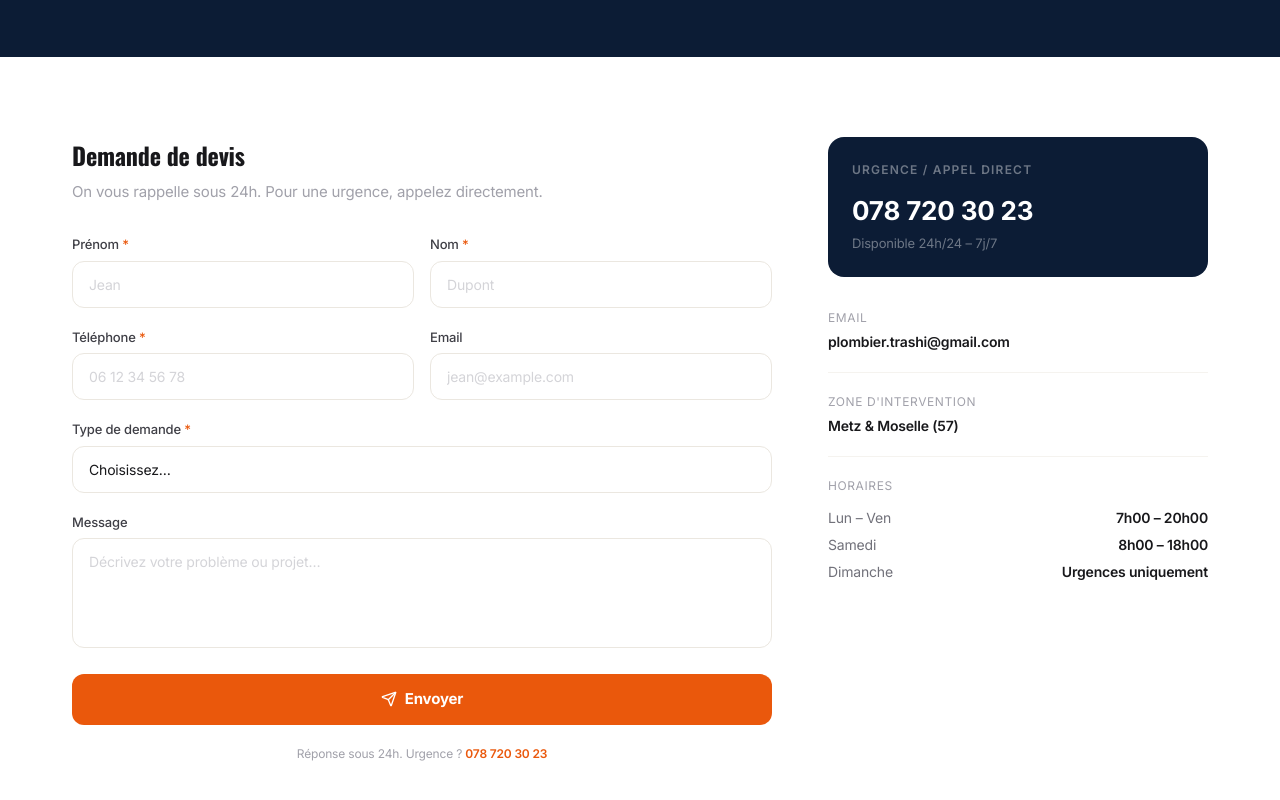
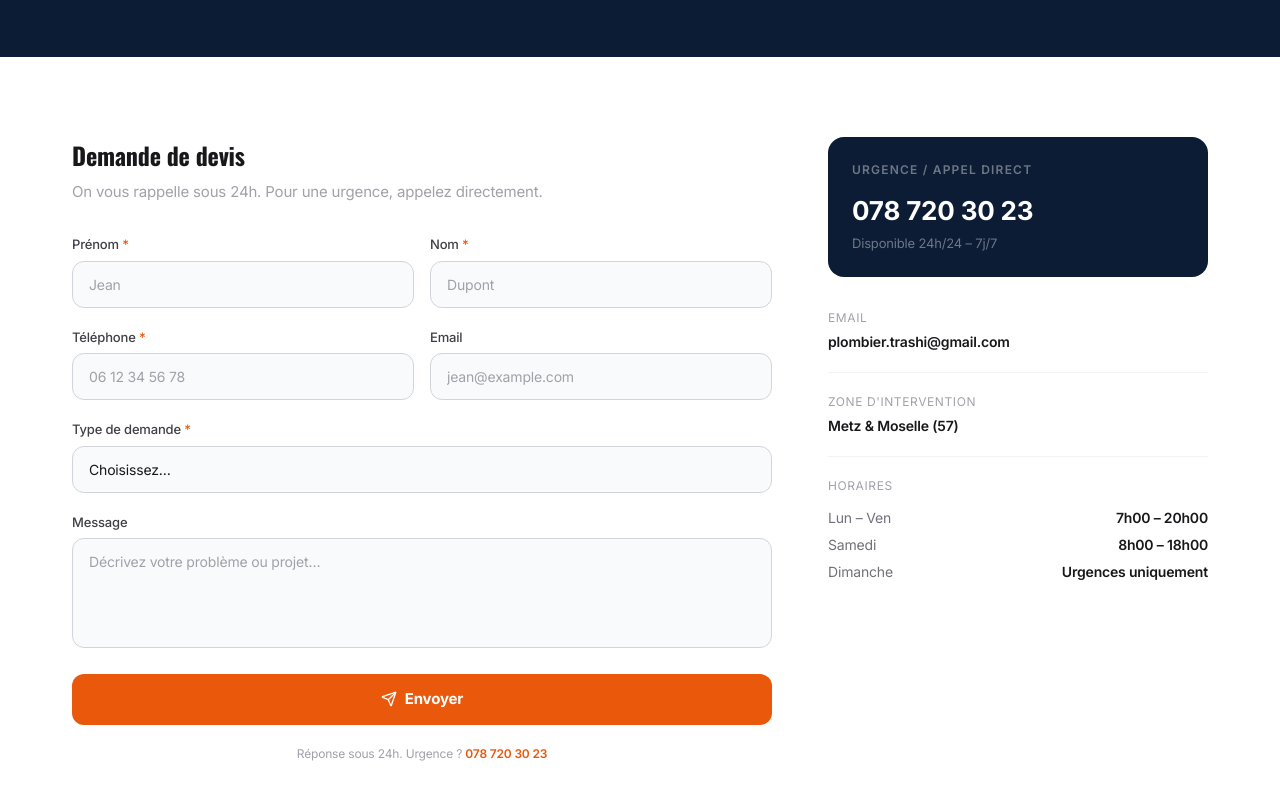
Before and after one commit to madebyaldo/trashi-plombier, a Next.js app: page /contact in a window 1280 px wide. Shown: the part 498-1298 px from the top of the page. Built offline with nearby package versions, Linux system fonts and the light colour scheme.

Commit message:
improve form field contrast and visibility

```diff
--- a/components/ui/contact-form.tsx
+++ b/components/ui/contact-form.tsx
@@ -94,7 +94,7 @@ export default function ContactForm() {
             onChange={handleChange}
             required
             placeholder="Jean"
-            className="w-full px-4 py-3 rounded-xl border border-sand-200 text-[14px] text-ink-900 placeholder:text-ink-300 focus:outline-none focus:border-[#EA580C] transition-colors bg-white"
+            className="w-full px-4 py-3 rounded-xl border border-[#d1d5db] text-[14px] text-ink-900 placeholder:text-ink-400 focus:outline-none focus:border-[#EA580C] transition-colors bg-[#f9fafb]"
           />
         </div>
         <div>
@@ -108,7 +108,7 @@ export default function ContactForm() {
             onChange={handleChange}
             required
             placeholder="Dupont"
-            className="w-full px-4 py-3 rounded-xl border border-sand-200 text-[14px] text-ink-900 placeholder:text-ink-300 focus:outline-none focus:border-[#EA580C] transition-colors bg-white"
+            className="w-full px-4 py-3 rounded-xl border border-[#d1d5db] text-[14px] text-ink-900 placeholder:text-ink-400 focus:outline-none focus:border-[#EA580C] transition-colors bg-[#f9fafb]"
           />
         </div>
       </div>
@@ -126,7 +126,7 @@ export default function ContactForm() {
             onChange={handleChange}
             required
             placeholder="06 12 34 56 78"
-            className="w-full px-4 py-3 rounded-xl border border-sand-200 text-[14px] text-ink-900 placeholder:text-ink-300 focus:outline-none focus:border-[#EA580C] transition-colors bg-white"
+            className="w-full px-4 py-3 rounded-xl border border-[#d1d5db] text-[14px] text-ink-900 placeholder:text-ink-400 focus:outline-none focus:border-[#EA580C] transition-colors bg-[#f9fafb]"
           />
         </div>
         <div>
@@ -139,7 +139,7 @@ export default function ContactForm() {
             value={form.email}
             onChange={handleChange}
             placeholder="jean@example.com"
-            className="w-full px-4 py-3 rounded-xl border border-sand-200 text-[14px] text-ink-900 placeholder:text-ink-300 focus:outline-none focus:border-[#EA580C] transition-colors bg-white"
+            className="w-full px-4 py-3 rounded-xl border border-[#d1d5db] text-[14px] text-ink-900 placeholder:text-ink-400 focus:outline-none focus:border-[#EA580C] transition-colors bg-[#f9fafb]"
           />
         </div>
       </div>
@@ -154,7 +154,7 @@ export default function ContactForm() {
           value={form.service}
           onChange={handleChange}
           required
-          className="w-full px-4 py-3 rounded-xl border border-sand-200 text-[14px] text-ink-900 focus:outline-none focus:border-[#EA580C] transition-colors bg-white appearance-none"
+          className="w-full px-4 py-3 rounded-xl border border-[#d1d5db] text-[14px] text-ink-900 focus:outline-none focus:border-[#EA580C] transition-colors bg-[#f9fafb] appearance-none"
         >
           <option value="">Choisissez…</option>
           {SERVICES.map((s) => (
@@ -176,7 +176,7 @@ export default function ContactForm() {
           onChange={handleChange}
           rows={4}
           placeholder="Décrivez votre problème ou projet…"
-          className="w-full px-4 py-3 rounded-xl border border-sand-200 text-[14px] text-ink-900 placeholder:text-ink-300 focus:outline-none focus:border-[#EA580C] transition-colors bg-white resize-none"
+          className="w-full px-4 py-3 rounded-xl border border-[#d1d5db] text-[14px] text-ink-900 placeholder:text-ink-400 focus:outline-none focus:border-[#EA580C] transition-colors bg-[#f9fafb] resize-none"
         />
       </div>
 
```
